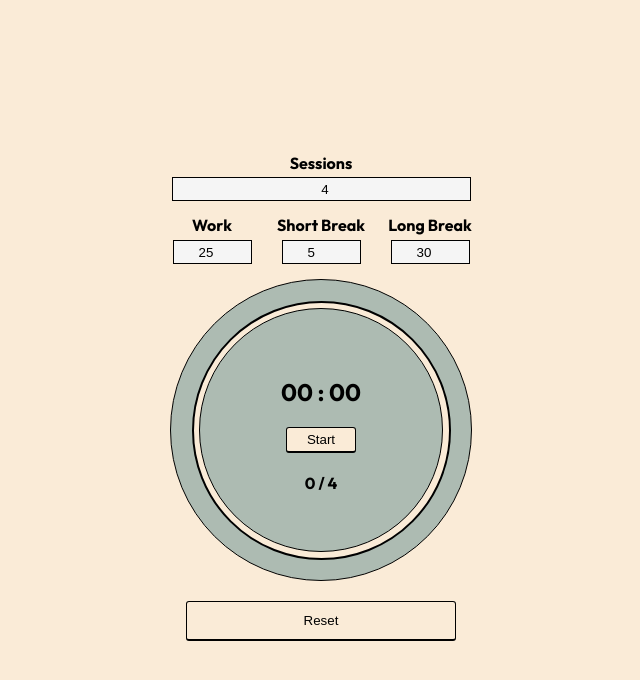
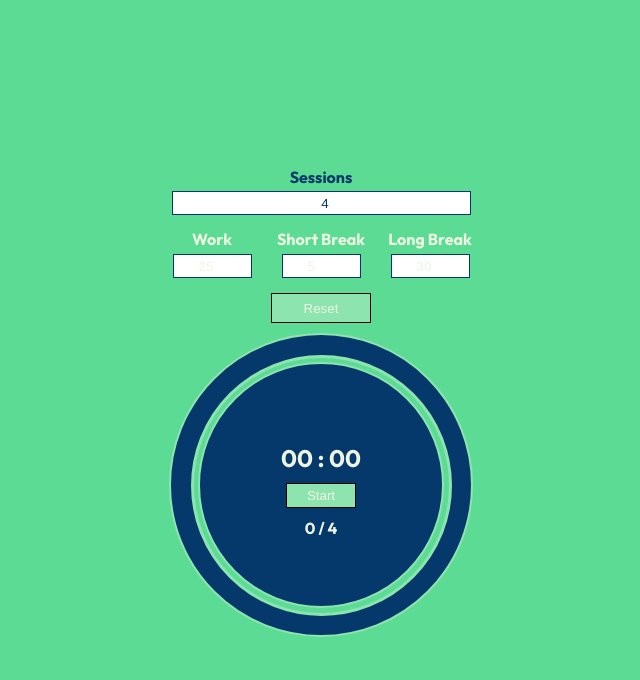
Before and after one commit to aabrahamx/pomodoro, a Vue app: page / in a window 1280 px wide. Shown: the top 680 px of the page, without its empty margins (319-959 px from the left). Built offline with nearby package versions, Linux system fonts and the light colour scheme.

Commit message:
UI changes

```diff
--- a/src/App.vue
+++ b/src/App.vue
@@ -13,7 +13,7 @@
 <style>
     @import url('https://fonts.googleapis.com/css2?family=Bungee+Shade&family=Major+Mono+Display&family=Outfit:wght@100;200;300;400;500;600;700;800;900&display=swap');
     html, body {
-        background-color: antiquewhite;
+        background-color: #5CDB95;
         height: 100vh;
         width: 100vw;
         margin: 0;
--- a/src/components/Timer.vue
+++ b/src/components/Timer.vue
@@ -17,6 +17,9 @@
             <label for="long-break"> Long Break </label>
             <input v-model="timer.longBreak" type="number" min="15" max="120" step="15" id="long-break">
         </div>
+    </div>
+    <div>
+        <button id="reset" @click="userReset"> Reset </button>
     </div>
     <div id="timer-wrapper">
         <div>
@@ -40,9 +43,6 @@
                 </div>
             </div>
         </div>
-    </div>
-    <div>
-        <button id="reset" @click="userReset"> Reset </button>
     </div>
     <audio id="audio" >
         <source src="../assets/audio/positive-notification.mp3" type="audio/mp3" >
@@ -87,8 +87,8 @@ function userReset() {
         timer.isPaused = false;
         timer.pausedRemainingTime = null;
         timer.time = '00 : 00';
-    }, 1100)
-    console.log('resest')
+    }, 900)
+    displaySession('#session', '')
 }
 
 function setTurn(runningTurn) {
@@ -190,13 +190,15 @@ function pauseTimer() {
 
 
 <style scoped>
-
+* {
+    color: #EDF5E1;
+}
 #timer-wrapper {
     height: 300px;
     width: 300px;
     margin: 10px auto;
-    background-color: #adbbb2;
-    border: 1px solid black;
+    background-color: #05386B;
+    border: 2px solid #8EE4AF;
     border-radius: 50%;
     display: flex;
     align-items: center;
@@ -206,8 +208,8 @@ function pauseTimer() {
     width: 85%;
     height: 85%;
     border-radius: 50%;
-    border: 2px solid black;
-    background-color: antiquewhite;
+    border: 3px solid #8EE4AF;
+    background-color: #5CDB95;
     display: flex;
     align-items: center;
     justify-content: center;
@@ -216,12 +218,12 @@ function pauseTimer() {
     height: 95%;
     width: 95%;
     border-radius: 50%;
-    background-color: #adbbb2;
+    background-color: #05386B;
     display: flex;
     align-items: center;
     justify-content: center;
     flex-direction: column;
-    border: 1px solid black;
+    border: 2px solid #8EE4AF;
 }
 #time-holder {
     font-size: 1.5rem;
@@ -231,13 +233,10 @@ function pauseTimer() {
 }
 button {
     padding: 4px;
-    margin: 10px;
     width: 70px;
-    border-radius: 3px;
     border: 1px solid black;
-    border-bottom: 2px solid black;
-    color: black;
-    background-color: antiquewhite;
+
+    background-color: #8EE4AF;
     transition: transform 0.7 linear;
 }
 button:active,
@@ -253,8 +252,7 @@ input {
     height: 20px;
     width: 50px;
     margin: 5px;
-    border: 1px solid black;
-    background-color: whitesmoke;
+    border: 1px solid #05386B;
 }
 #setting-wrapper {
     display: flex;
@@ -272,9 +270,10 @@ input {
     margin: 0.25rem auto;
     text-align: center;
     width: 270px;
+    color: #05386B;
 }
 #reset {
-    width: 270px;
-    height: 40px;
+    width: 100px;
+    height: 30px;
 }
 </style>
```
